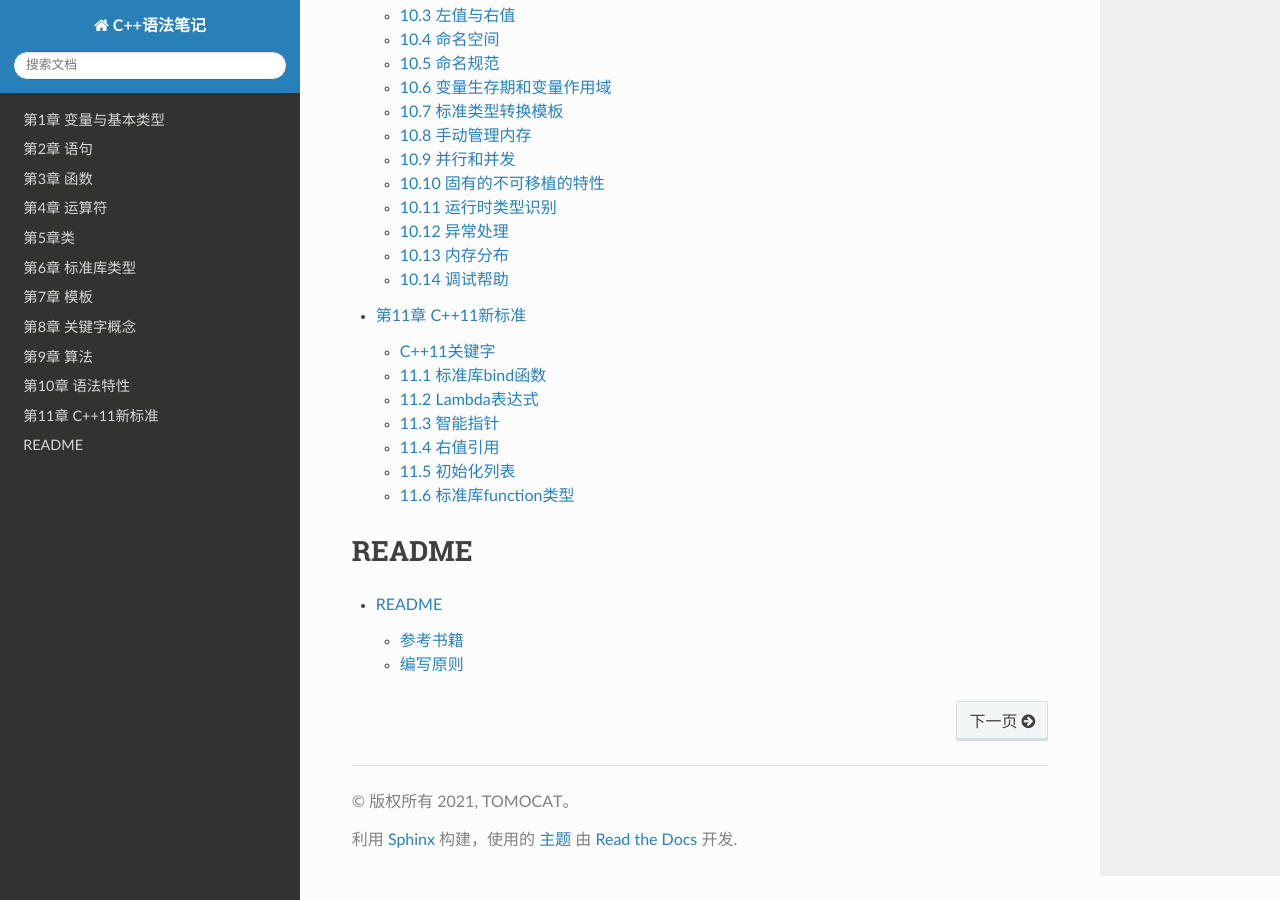
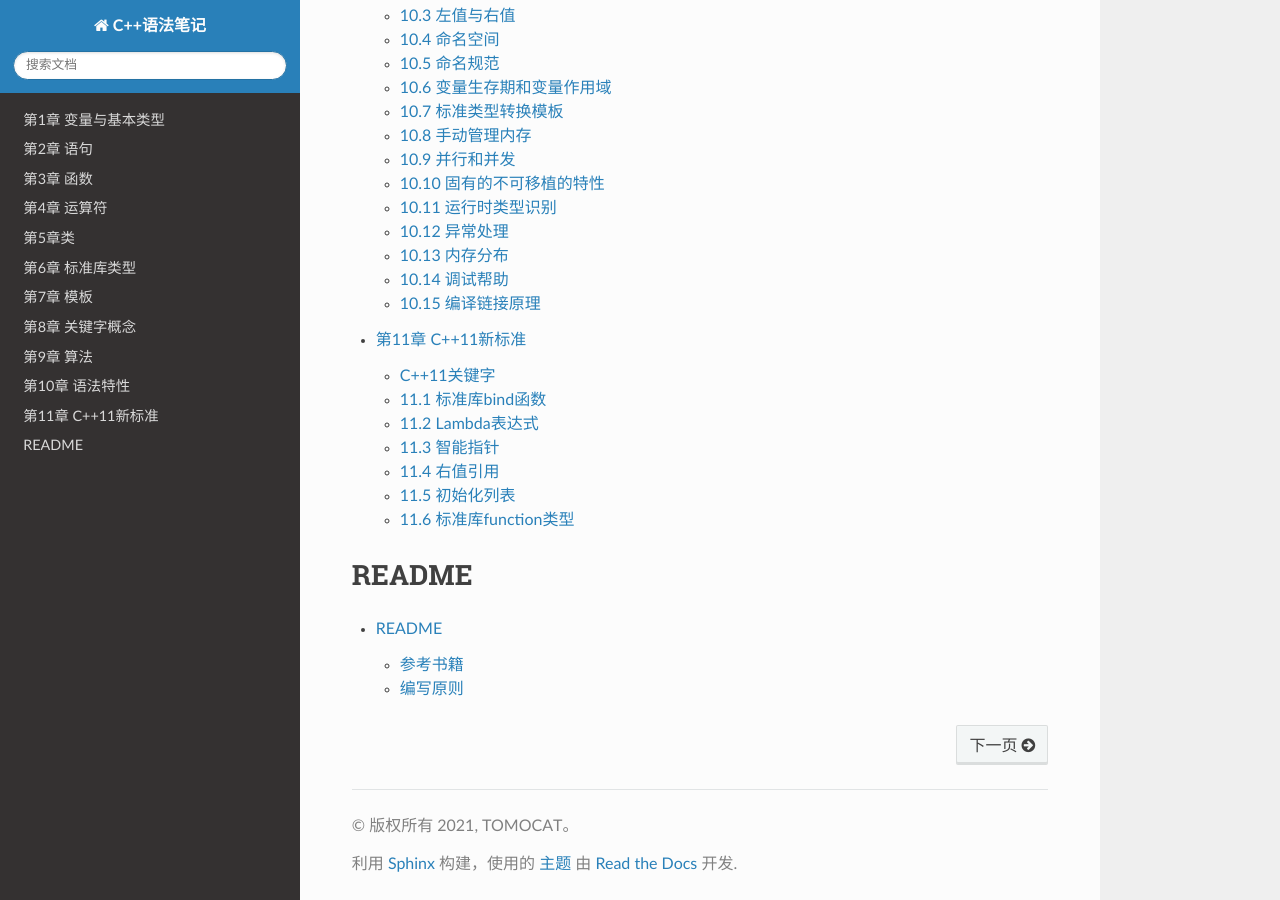
Before and after one commit to TOMO-CAT/CppNote, a Sphinx documentation site: the page built from source/index.rst, in a window 1280 px wide and 900 px high, scrolled down 2144 px. Built offline with Sphinx 7.4.7 and the Read the Docs theme 2.0.0, drawn with Linux system fonts in a browser that asks for light colours.

Commit message:
展示编译链接原理

```diff
--- a/source/docs/第10章 语言特性/index.rst
+++ b/source/docs/第10章 语言特性/index.rst
@@ -18,3 +18,4 @@
     10.12 异常处理
     10.13 内存分布
     10.14 调试帮助
+    10.15 编译链接原理
```
